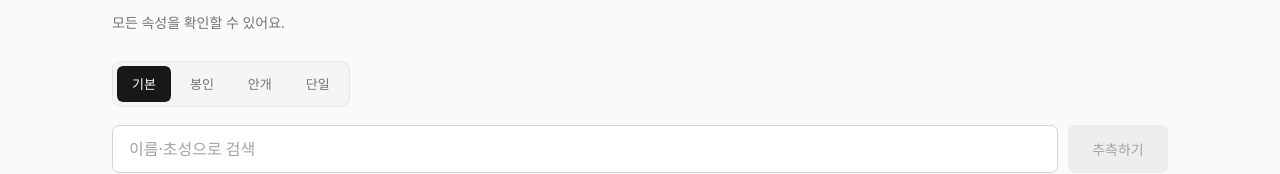
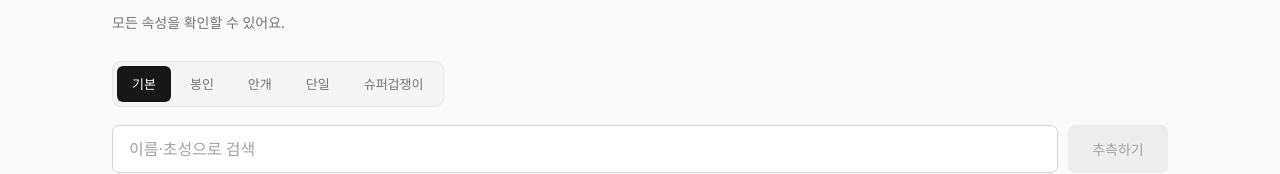
Before and after one commit to cistus75/wordlER, a React (Vite) app: page / in a window 1280 px wide. Shown: the part 148-322 px from the top of the page. Built offline with nearby package versions, Linux system fonts and the light colour scheme; a web font is replaced by a local one.

Commit message:
feat: 슈퍼 겁쟁이 모드 추가

```diff
--- a/src/App.tsx
+++ b/src/App.tsx
@@ -1,6 +1,6 @@
 import { useEffect, useRef, useState, type CSSProperties } from 'react';
 import { characters } from './data/characters';
-import { useGame, MAX_GUESSES } from './game/useGame';
+import { useGame } from './game/useGame';
 import { COMPARABLE_FIELDS } from './game/compare';
 import { searchCharacters } from './game/search';
 import { clearStats, loadStats, recordGame } from './game/stats';
@@ -21,6 +21,7 @@ const modes: { id: GameMode; label: string; description: string }[] = [
   { id: 'sealed', label: '봉인', description: '매 추측마다 무작위 속성 2개가 잠겨요.' },
   { id: 'fog', label: '안개', description: '매 추측마다 속성이 하나씩 열려요.' },
   { id: 'single', label: '단일', description: '한 판 동안 무작위 속성 하나만 보여요.' },
+  { id: 'coward', label: '슈퍼겁쟁이', description: '허접~ 허접~ 이것도 못 맞추는 허접 유저~' },
 ];
 type Theme = 'light' | 'dark';
 
@@ -84,7 +85,7 @@ export default function App() {
     if (result) {
       const won = game.answer?.id === character.id;
       const attempts = game.guesses.length + 1;
-      if (won || attempts === MAX_GUESSES) {
+      if (won || attempts === game.maxGuesses) {
         setStats(current => recordGame(current, won, attempts));
       }
       setQuery('');
@@ -188,7 +189,7 @@ export default function App() {
                 <p id="search-message" className="input-note" role="status">{searchMessage}</p>
               </div>
               <div className="input-bottom">
-                <span className="chances">남은 기회 <strong>{MAX_GUESSES - game.guesses.length}</strong><small>/ {MAX_GUESSES}</small></span>
+                <span className="chances">남은 기회 <strong>{game.maxGuesses - game.guesses.length}</strong><small>/ {game.maxGuesses}</small></span>
                 <button className="random" onClick={() => {
                   const remaining = characters.filter(character => !game.guessedIds.has(character.id));
                   submit(remaining[Math.floor(Math.random() * remaining.length)]);
@@ -214,7 +215,7 @@ export default function App() {
             <span className="direction">↓ 더 낮음</span>
           </div>
           <p className="sr-only" aria-live="polite" aria-atomic="true">
-            {game.status === 'playing' && latest ? `${latest.character.name} 추측 완료. ${MAX_GUESSES - game.guesses.length}번 남았습니다.` : ''}
+            {game.status === 'playing' && latest ? `${latest.character.name} 추측 완료. ${game.maxGuesses - game.guesses.length}번 남았습니다.` : ''}
           </p>
           <div className="results">
             {[...game.guesses].reverse().map((guess, index) => (
@@ -268,7 +269,7 @@ export default function App() {
               <span className="success-label">정답입니다</span>
               <h2>{game.answer.name}</h2>
               <dl>
-                <div><dt>도전 횟수</dt><dd>{game.guesses.length} / {MAX_GUESSES}</dd></div>
+                <div><dt>도전 횟수</dt><dd>{game.guesses.length} / {game.maxGuesses}</dd></div>
                 <div><dt>게임 모드</dt><dd>{modes.find(mode => mode.id === game.mode)?.label} 모드</dd></div>
               </dl>
               <button ref={nextButton} onClick={next}>다시하기 <span aria-hidden="true">→</span></button>
--- a/src/game/compare.ts
+++ b/src/game/compare.ts
@@ -26,13 +26,17 @@ export function compareNumber(guess: number | null, answer: number | null): Hint
   if (guess === null || answer === null) return 'wrong';
   return guess < answer ? 'higher' : 'lower';
 }
-export function buildGuessHints(guess: Character, answer: Character): GuessHints {
+export function compareRisk(guess: string, answer: string): HintStatus {
+  if (guess === answer) return 'exact';
+  return answer < guess ? 'higher' : 'lower';
+}
+export function buildGuessHints(guess: Character, answer: Character, mode: GameMode = 'classic'): GuessHints {
   return {
     roles: { value: guess.roles, status: compareSet(guess.roles, answer.roles) },
     weapons: { value: guess.weapons, status: compareSet(guess.weapons, answer.weapons) },
     age: { value: guess.age, status: compareNumber(guess.age, answer.age) },
     height: { value: guess.height, status: compareNumber(guess.height, answer.height) },
-    risk: { value: guess.risk, status: guess.risk === answer.risk ? 'exact' : 'wrong' },
+    risk: { value: guess.risk, status: mode === 'coward' ? compareRisk(guess.risk, answer.risk) : guess.risk === answer.risk ? 'exact' : 'wrong' },
   };
 }
 export function isCorrectGuess(guess: Character, answer: Character): boolean {
--- a/src/game/stats.ts
+++ b/src/game/stats.ts
@@ -7,7 +7,7 @@ export interface GameStats {
 }
 
 const STORAGE_KEY = 'wordler:stats:v1';
-const DISTRIBUTION_SIZE = 5;
+const DISTRIBUTION_SIZE = 10;
 
 export function emptyStats(): GameStats {
   return { played: 0, wins: 0, currentStreak: 0, maxStreak: 0, distribution: Array(DISTRIBUTION_SIZE).fill(0) };
@@ -30,7 +30,7 @@ export function loadStats(): GameStats {
   try {
     const stored = JSON.parse(localStorage.getItem(STORAGE_KEY) ?? 'null');
     if (!stored || !Array.isArray(stored.distribution)) return emptyStats();
-    return { ...emptyStats(), ...stored, distribution: [...stored.distribution, 0, 0, 0, 0, 0].slice(0, DISTRIBUTION_SIZE) };
+    return { ...emptyStats(), ...stored, distribution: [...stored.distribution, ...Array(DISTRIBUTION_SIZE).fill(0)].slice(0, DISTRIBUTION_SIZE) };
   } catch {
     return emptyStats();
   }
--- a/src/game/useGame.ts
+++ b/src/game/useGame.ts
@@ -3,6 +3,7 @@ import type { Character, ComparableField, GameMode, GameStatus, GuessResult } fr
 import { buildGuessHints, hiddenFields, isCorrectGuess, randomFields } from './compare';
 
 export const MAX_GUESSES = 5;
+export const SUPER_COWARD_MAX_GUESSES = 10;
 function randomCharacter(characters: Character[], previousId?: string): Character | null {
   const candidates = characters.length > 1 ? characters.filter(character => character.id !== previousId) : characters;
   return candidates[Math.floor(Math.random() * candidates.length)] ?? null;
@@ -14,6 +15,7 @@ export function useGame(characters: Character[]) {
   const [status, setStatus] = useState<GameStatus>('playing');
   const [singleField, setSingleField] = useState<ComparableField>(() => randomFields(1)[0]);
   const guessedIds = useMemo(() => new Set(guesses.map(result => result.character.id)), [guesses]);
+  const maxGuesses = mode === 'coward' ? SUPER_COWARD_MAX_GUESSES : MAX_GUESSES;
   function reset(nextMode: GameMode = mode) {
     setAnswer(current => randomCharacter(characters, current?.id));
     setGuesses([]);
@@ -28,13 +30,13 @@ export function useGame(characters: Character[]) {
     if (!answer || status !== 'playing' || guessedIds.has(character.id)) return null;
     const result = {
       character,
-      hints: buildGuessHints(character, answer),
+      hints: buildGuessHints(character, answer, mode),
       hiddenFields: hiddenFields(mode, guesses.length, singleField),
     };
     setGuesses([...guesses, result]);
     if (isCorrectGuess(character, answer)) setStatus('won');
-    else if (guesses.length + 1 >= MAX_GUESSES) setStatus('lost');
+    else if (guesses.length + 1 >= maxGuesses) setStatus('lost');
     return result;
   }
-  return { answer, guesses, guessedIds, mode, status, submitGuess, reset, setMode };
+  return { answer, guesses, guessedIds, mode, status, maxGuesses, submitGuess, reset, setMode };
 }
--- a/src/styles.css
+++ b/src/styles.css
@@ -249,7 +249,7 @@ form button { width: 100px; flex-shrink: 0; height: 48px; }
   .intro { margin: 22px 0 23px; }
   .intro h2 { font-size: 21px; }
   .intro p { font-size: 13px; }
-  .mode-tabs { display: grid; grid-template-columns: repeat(4, 1fr); width: 100%; }
+  .mode-tabs { display: grid; grid-template-columns: repeat(5, 1fr); width: 100%; }
   .mode-tabs button { padding: 8px 6px; font-size: 12px; }
   form { gap: 8px; }
   input { padding: 12px; }
--- a/src/types.ts
+++ b/src/types.ts
@@ -8,7 +8,7 @@ export interface Character {
   risk: string;
 }
 export type GameStatus = 'playing' | 'won' | 'lost';
-export type GameMode = 'classic' | 'sealed' | 'fog' | 'single';
+export type GameMode = 'classic' | 'sealed' | 'fog' | 'single' | 'coward';
 export type ComparableField = 'roles' | 'weapons' | 'age' | 'height' | 'risk';
 export type HintStatus = 'exact' | 'partial' | 'wrong' | 'higher' | 'lower';
 export interface FieldHint<T> { value: T; status: HintStatus }
```
Also changed, not shown: 2 other files (tests, documents, lock files or other folders).
